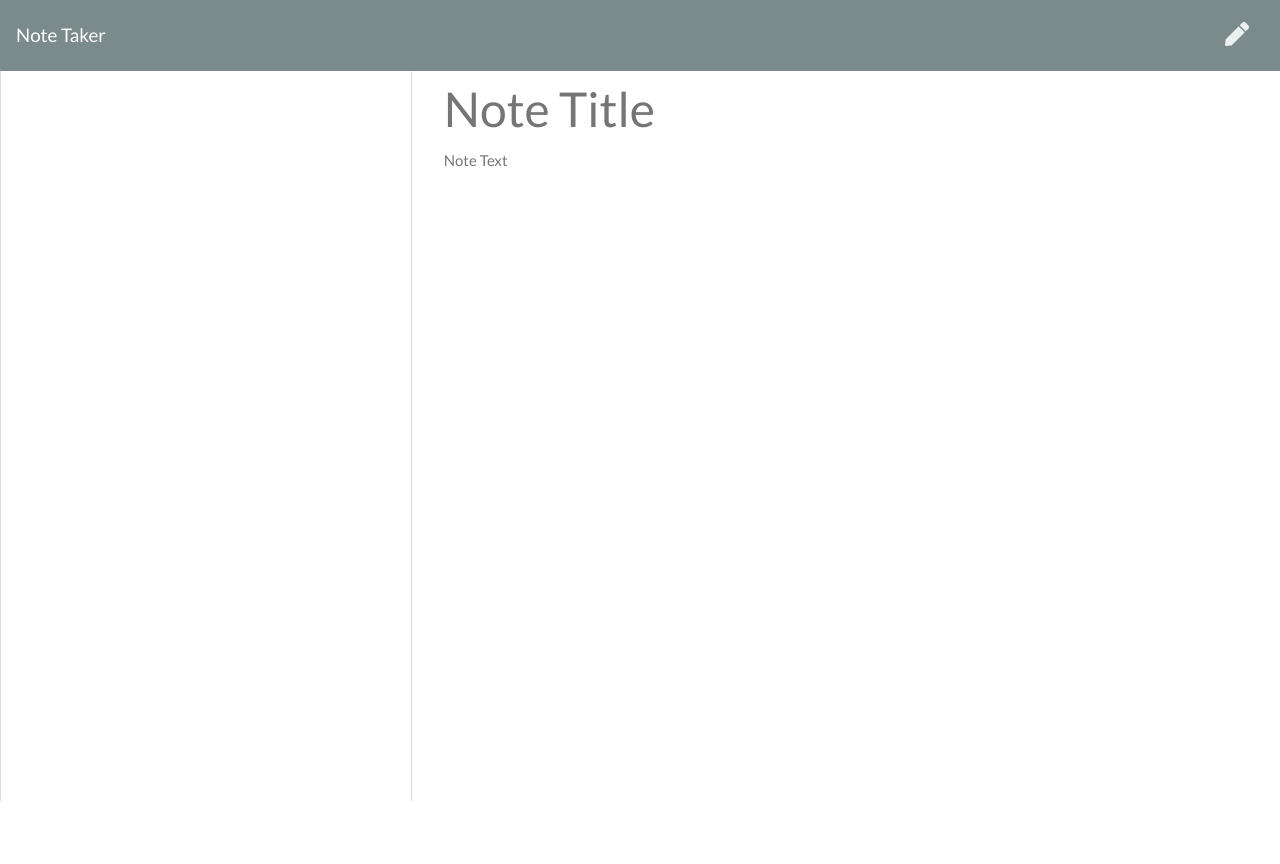
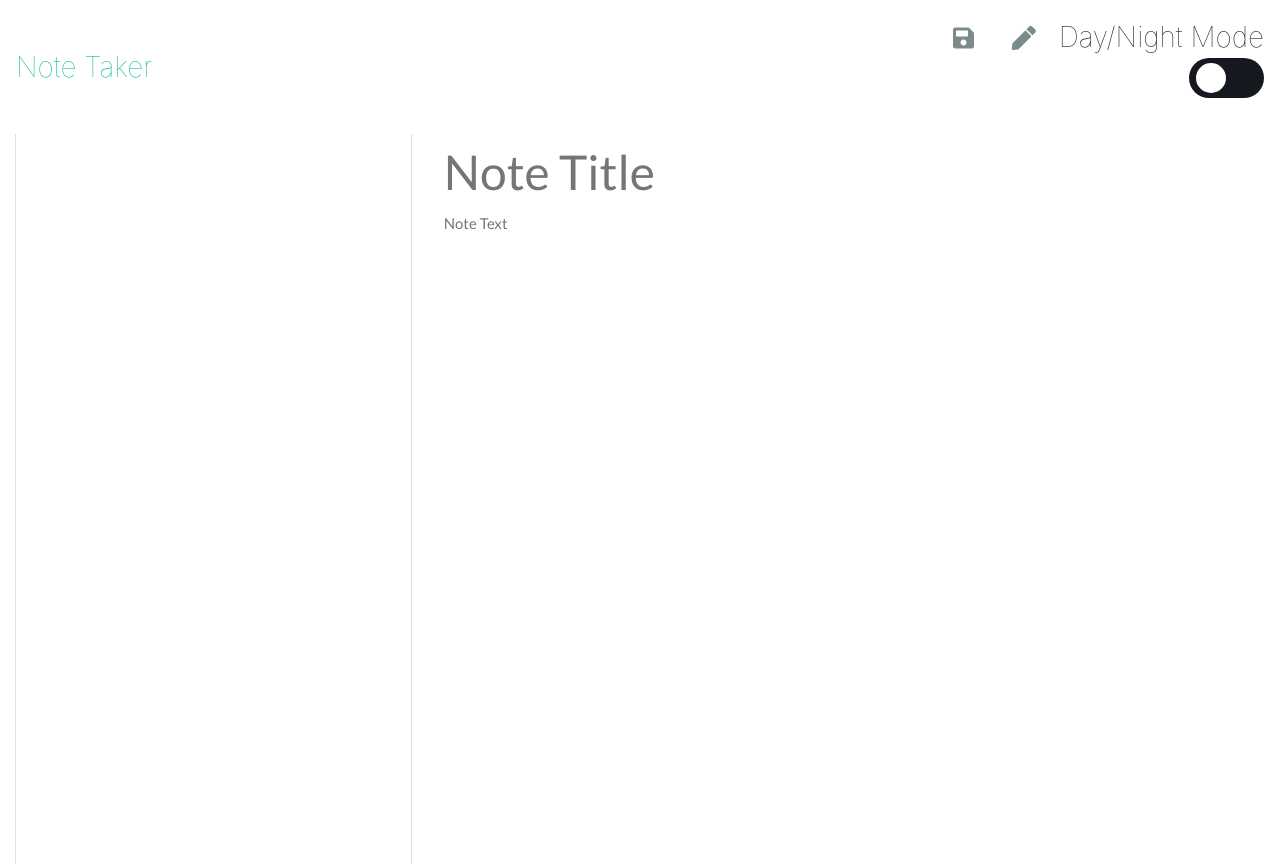
Before and after one commit to masonfibkins/note-taker, a website: page Develop/public/notes.html in a window 1280 px wide. Before the commit the page ends 806 px from the top, so only its background shows below. Drawn offline with nearby package versions, Linux system fonts and the light colour scheme; no server answers.

Commit message:
updated css and js for dark/light theme

```diff
--- a/Develop/public/assets/css/styles.css
+++ b/Develop/public/assets/css/styles.css
@@ -2,6 +2,22 @@ html, body {
     height: 100%;
     margin: 0;
     padding: 0;
+    font-family: 'Inter', sans-serif;
+  }
+
+  h2{
+    font-weight: 100;
+  }
+
+
+  .note-textarea{
+    font-weight: 100;
+  }
+
+  .navbar{
+    font-family: 'Inter', sans-serif;
+    font-weight: 100;
+    font-size: 28px;
   }
 
   .save-note {
@@ -16,19 +32,20 @@ html, body {
   }
 
   .note-textarea, .note-title {
-    color: #000000;
     width: 100%;
     outline: none;
     border: none;
   }
 
   .note-textarea {
+    color: black;
     resize: none;
     height: calc(100% - 63px);
     padding-top: 15px;
   }
 
   .note-title {
+    color: black;
     height: 50px;
     margin-top: 13px;
     font-size: 3rem;
@@ -68,3 +85,53 @@ html, body {
     padding: 20px;
     cursor: pointer;
   }
+
+  .toggle{
+    width: 100%;
+    height: 40px;
+    margin-bottom: 20px;
+    position: relative;
+    float: right;
+}
+
+#toggle{
+  -webkit-appearance: none;
+  appearance: none;
+  height: 40px;
+  width: 75px;
+  background-color: #15181f;
+  position: absolute;
+  right: 0;
+  border-radius: 20px;
+  outline: none;
+  cursor: pointer;
+}
+
+#toggle:after{
+  content: "";
+    position: absolute;
+    height: 30px;
+    width: 30px;
+    background-color: #ffffff;
+    top: 5px;
+    left: 7px;
+    border-radius: 50%;
+}
+
+.dark-theme {
+  background-color: #15181f;
+  color: #ffe988;
+
+
+}
+
+
+.dark-theme #toggle{
+  background-color: #ffffff;
+}
+.dark-theme #toggle:after{
+  background-color: transparent;
+    box-shadow: 10px 10px #15181f;
+    top: -4px;
+    left: 30px;
+}
--- a/Develop/public/assets/js/index.js
+++ b/Develop/public/assets/js/index.js
@@ -149,3 +149,9 @@ $noteText.on("keyup", handleRenderSaveBtn);
 
 // Gets and renders the initial list of notes
 getAndRenderNotes();
+
+document.getElementById("toggle").addEventListener("click", function(){
+  document.getElementsByTagName('body')[0].classList.toggle("dark-theme");
+  document.getElementsByTagName('textarea')[0].classList.toggle("dark-theme");
+  document.getElementsByClassName('note-title')[0].classList.toggle("dark-theme");
+});
--- a/Develop/public/notes.html
+++ b/Develop/public/notes.html
@@ -6,35 +6,50 @@
   <meta name="viewport" content="width=device-width, initial-scale=1.0">
   <meta http-equiv="X-UA-Compatible" content="ie=edge">
   <title>Note Taker</title>
+  <link rel="stylesheet" href="/assets/css/styles.css">
   <link rel="stylesheet" href="https://cdnjs.cloudflare.com/ajax/libs/bootswatch/4.1.3/flatly/bootstrap.min.css" />
   <link rel="stylesheet" href="https://use.fontawesome.com/releases/v5.3.1/css/all.css" integrity="sha384-mzrmE5qonljUremFsqc01SB46JvROS7bZs3IO2EmfFsd15uHvIt+Y8vEf7N7fWAU"
     crossorigin="anonymous">
-  <link rel="stylesheet" href="/assets/css/styles.css">
 </head>
 
+<div class = "all">
 <body>
-  <nav class="navbar navbar-dark bg-dark">
-    <a class="navbar-brand" href="/">Note Taker
+  <nav class="navbar navbar-light bg-transparent">
+    <a href="/">Note Taker
     </a>
+
     <div class="icons">
-      <i class="fas fa-save text-light save-note"></i>
-      <i class="fas fa-pen text-light new-note"></i>
+      <i class="fas fa-save text-dark save-note"></i>
+      <i class="fas fa-pen text-dark new-note"></i>
+      <a>Day/Night Mode</a>
+    <div class="toggle">
+      <input type="checkbox" id="toggle">
     </div>
+    </div>
+
   </nav>
-  <div class="container-fluid">
-    <div class="row">
-      <div class="col-4 list-container">
-        <div class="card">
+
+
+  <div style="background:transparent !important" class="container-fluid">
+    <div style="background:transparent !important" class="row">
+      <div style="background:transparent !important" class="col-4 list-container">
+        <div style="background:transparent !important" class="card">
           <ul class="list-group">
           </ul>
         </div>
       </div>
-      <div class="col-8">
-        <input class="note-title" placeholder="Note Title" maxlength="28" type="text">
-        <textarea class="note-textarea" placeholder="Note Text"></textarea>
+
+      <div class="main-text">
+      <div style="background:transparent !important" class = "note-body">
+      <div style="background:transparent !important"  class="col-8">
+        <input style="background:transparent !important" class="note-title" placeholder= "Note Title" maxlength="28" type="text">
+        <textarea style="background:transparent !important" class="note-textarea" placeholder="Note Text"></textarea>
       </div>
     </div>
   </div>
+</div>
+</div>
+</div>
   <script src="https://cdnjs.cloudflare.com/ajax/libs/jquery/3.3.1/jquery.min.js"></script>
   <script src="/assets/js/index.js"></script>
 </body>
```
Also changed, not shown: Develop/public/index.html (+23 -6 lines).
